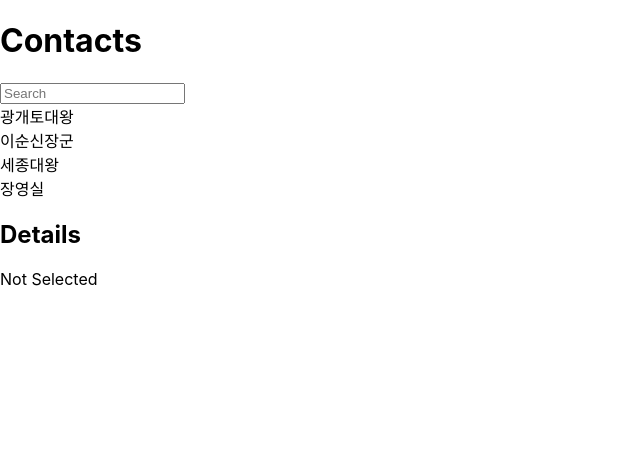
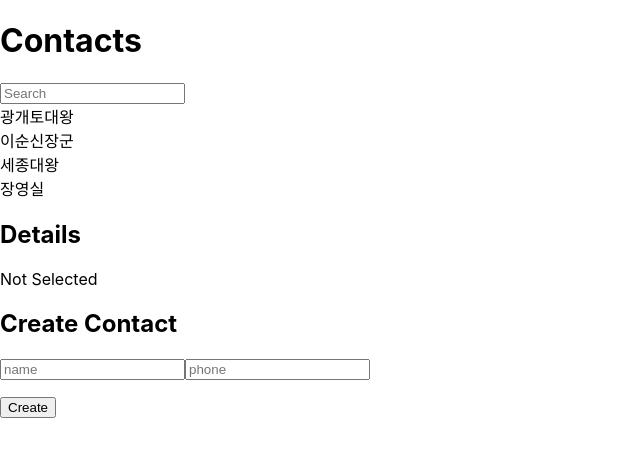
Before and after one commit to devLsy/ReactProject-1, a React (Create React App) app: page / in a window 1280 px wide. Shown: the top 456 px of the page, without its empty margins (0-640 px from the left). Built offline with nearby package versions, Linux system fonts and the light colour scheme.

Commit message:
CRUD 붙이는 중

```diff
--- a/package.json
+++ b/package.json
@@ -7,6 +7,7 @@
     "@testing-library/react": "^13.4.0",
     "@testing-library/user-event": "^13.5.0",
     "react": "^18.2.0",
+    "react-addons-update": "^15.6.3",
     "react-dom": "^18.2.0",
     "react-scripts": "5.0.1",
     "web-vitals": "^2.1.4"
--- a/public/index.html
+++ b/public/index.html
@@ -28,16 +28,6 @@
   </head>
   <body>
     <noscript>You need to enable JavaScript to run this app.</noscript>
-    <div id="root"></div>
-    <!--
-      This HTML file is a template.
-      If you open it directly in the browser, you will see an empty page.
-
-      You can add webfonts, meta tags, or analytics to this file.
-      The build step will place the bundled scripts into the <body> tag.
-
-      To begin the development, run `npm start` or `yarn start`.
-      To create a production bundle, use `npm run build` or `yarn build`.
-    -->
+    <div id="root"/>
   </body>
 </html>
--- a/src/components/Contact.js
+++ b/src/components/Contact.js
@@ -1,6 +1,8 @@
 import { Component } from "react";
 import Contactinfo from "./Contactinfo";
 import ContactDetails from "./ContactDetails";
+import update from "react-addons-update";
+import ContactCreate from "./ContactCreate";
 
 export default class Contact extends Component {
 
@@ -18,6 +20,10 @@
         }
         this.handleChange = this.handleChange.bind(this);
         this.handleClick = this.handleClick.bind(this);
+
+        this.handleCreate = this.handleCreate.bind(this);
+        this.handleRemove = this.handleRemove.bind(this);
+        this.handleEdit = this.handleEdit.bind(this);
     }
 
     handleChange(e) {
@@ -32,6 +38,34 @@
         });
 
         console.log(key, "is selected");
+    }
+
+    handleCreate(contact) {
+        this.setState({
+            contactData: update(this.state.contactData, { $push: [contact] })
+        });
+    }
+
+    handleRemove() {
+        this.setState({
+            contactData: update(this.state.contactData,
+                { $splice: [[this.state.selectKey, 1]] }
+            ),
+            selectKey: -1
+        });
+    }
+
+    handleEdit(name, phone) {
+        this.setState({
+            contactData: update(this.state.contactData,
+                {
+                    [this.state.selectKey]: {
+                        name: { $set: name },
+                        phone: { $set: phone }
+                    }
+                }
+            )
+        });
     }
 
     render() {
@@ -66,6 +100,9 @@
                     isSelected = {this.state.selectKey != -1}
                     contact = {this.state.contactData[this.state.selectKey]}
                     / >
+                <ContactCreate
+                    onCreate={this.handleCreate}
+                />
             </div>
         );
     }
--- /dev/null
+++ b/src/components/ContactCreate.js
@@ -0,0 +1,68 @@
+import { Component } from "react";
+import PropTypes from 'prop-types';
+
+export default class ContactCreate extends Component {
+
+    constructor(props) {
+        super(props);
+        this.state = {
+            name: '',
+            phone: ''
+        }
+
+        this.handleChange = this.handleChange.bind(this);
+        this.handleClick = this.handleClick.bind(this);
+    }
+
+    handleChange(e) {
+        let nextState = {};
+        nextState[e.target.name] = e.target.value;
+        this.setState(nextState)
+    }
+
+    handleClick() {
+         const contact = {
+            name: this.state.name,
+            phone: this.state.phone
+         };
+
+         this.props.onCreate(contact);
+         this.setState({
+            name: '',
+            phone: ''
+         })
+    }
+
+    render() {
+        return (
+            <div>
+                <h2>Create Contact</h2>
+                <p>
+                    <input type="text"
+                           name="name"
+                           placeholder="name"
+                           value={this.state.name}
+                           onChange={this.handleChange}
+                    >
+                    </input>
+                    <input type="text"
+                           name="phone"
+                           placeholder="phone"
+                           value={this.state.phone}
+                           onChange={this.handleChange}
+                    >
+                    </input>
+                </p>
+                <button onClick={this.handleClick}>Create</button>
+            </div>
+        );
+    }
+}
+
+ContactCreate.propTypes = {
+    onCreate: PropTypes.func
+};
+
+ContactCreate.defaultProps = {
+    onCreate: () => { console.error('onCreate not defined'); }
+};
--- a/src/components/Contactinfo.js
+++ b/src/components/Contactinfo.js
@@ -3,7 +3,9 @@
 export default class Contactinfo extends Component {
     render() {
         return (
-            <div onClick={this.props.onClick}>{this.props.contact.name}</div>
+            <div onClick={this.props.onClick}>
+                {this.props.contact.name}
+            </div>
         );
     }
 }
```
Also changed, not shown: 1 other file (tests, documents, lock files or other folders).
